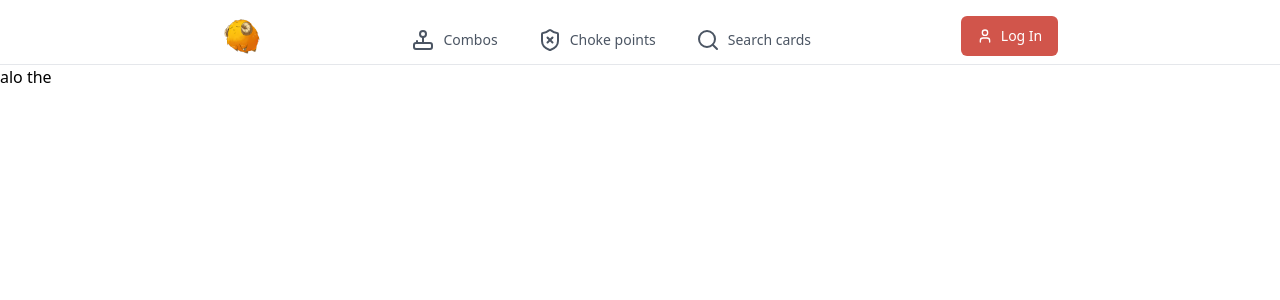
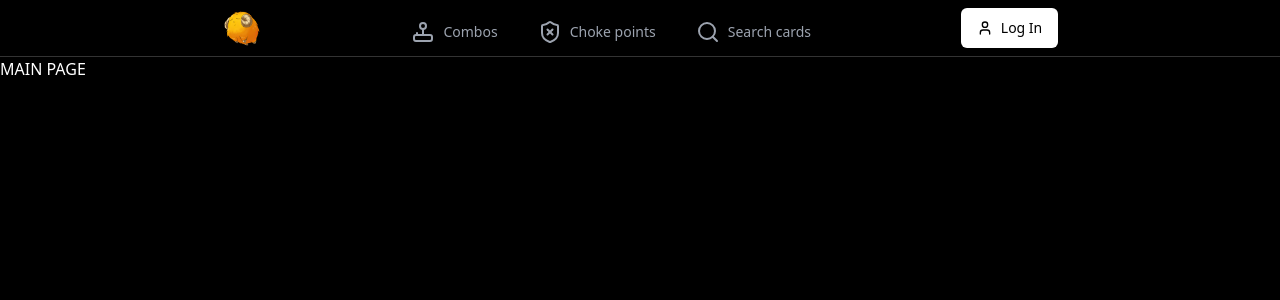
Before and after one commit to FranciscoTurro/scapegoat, a Next.js app: page / in a window 1280 px wide. Shown: the top 300 px of the page. Built offline with nearby package versions, Linux system fonts and the light colour scheme; no server answers.

Commit message:
theme overhaul

```diff
--- a/src/app/_components/Navbar.tsx
+++ b/src/app/_components/Navbar.tsx
@@ -14,8 +14,8 @@ export const Navbar = ({}) => {
   const isSearch = pathname == '/search';
 
   return (
-    <nav className="border-b border-gray-200">
-      <div className="mx-auto w-full flex flex-row justify-evenly container px-20 pt-4">
+    <nav className="border-b border-border">
+      <div className="mx-auto w-full flex flex-row justify-evenly container px-20 pt-2">
         <Link href="/">
           <Image
             priority={true}
@@ -32,14 +32,14 @@ export const Navbar = ({}) => {
           >
             <div
               className={`${
-                isCombos ? 'text-primary' : 'text-gray-600'
-              } font-medium relative text-sm p-2 flex flex-row items-center space-x-2 hover:text-primary rounded-md duration-200 hover:bg-gray-100`}
+                isCombos ? 'text-white' : 'text-gray-400'
+              } font-medium relative text-sm p-2 flex flex-row items-center space-x-2 hover:text-white rounded-md duration-200 hover:bg-accent/30`}
             >
               <Joystick />
               <span>Combos</span>
             </div>
             {isCombos ? (
-              <span className="w-full h-0.5 bg-primary absolute bottom-0 left-0 rounded-full"></span>
+              <span className="w-full h-0.5 bg-white absolute bottom-0 left-0 rounded-full"></span>
             ) : null}
           </Link>
           <Link
@@ -48,14 +48,14 @@ export const Navbar = ({}) => {
           >
             <div
               className={`${
-                isChokePoints ? 'text-primary' : 'text-gray-600'
-              } font-medium  relative text-sm p-2 flex flex-row items-center space-x-2 hover:text-primary rounded-md duration-200 hover:bg-gray-100`}
+                isChokePoints ? 'text-white' : 'text-gray-400'
+              } font-medium relative text-sm p-2 flex flex-row items-center space-x-2 hover:text-white rounded-md duration-200 hover:bg-accent/30`}
             >
               <ShieldX />
               <span>Choke points</span>
             </div>
             {isChokePoints ? (
-              <span className="w-full h-0.5 bg-primary absolute bottom-0 left-0 rounded-full"></span>
+              <span className="w-full h-0.5 bg-white absolute bottom-0 left-0 rounded-full"></span>
             ) : null}
           </Link>
           <Link
@@ -64,14 +64,14 @@ export const Navbar = ({}) => {
           >
             <div
               className={`${
-                isSearch ? 'text-primary' : 'text-gray-600'
-              } font-medium relative text-sm p-2 flex flex-row items-center space-x-2 hover:text-primary rounded-md duration-200 hover:bg-gray-100`}
+                isSearch ? 'text-white' : 'text-gray-400'
+              } font-medium relative text-sm p-2 flex flex-row items-center space-x-2 hover:text-white rounded-md duration-200 hover:bg-accent/30`}
             >
               <Search />
               <span>Search cards</span>
             </div>
             {isSearch ? (
-              <span className="w-full h-0.5 bg-primary absolute bottom-0 left-0 rounded-full"></span>
+              <span className="w-full h-0.5 bg-white absolute bottom-0 left-0 rounded-full"></span>
             ) : null}
           </Link>
         </div>
--- a/src/app/_components/UserButton.tsx
+++ b/src/app/_components/UserButton.tsx
@@ -18,7 +18,7 @@ export const UserButton = () => {
   if (!data || !data.user)
     return (
       <Button
-        className="text-white"
+        className="bg-white hover:bg-white/90 text-black"
         onClick={() => {
           signIn();
         }}
@@ -31,7 +31,7 @@ export const UserButton = () => {
     return (
       <DropdownMenu>
         <DropdownMenuTrigger asChild>
-          <Avatar className="cursor-pointer">
+          <Avatar className="border-white border-2 cursor-pointer">
             <AvatarImage
               src={data.user.image!}
               alt={`${data.user.name}'s picture`}
@@ -39,12 +39,12 @@ export const UserButton = () => {
             <AvatarFallback>PFP</AvatarFallback>
           </Avatar>
         </DropdownMenuTrigger>
-        <DropdownMenuContent className="w-56">
+        <DropdownMenuContent className="bg-black border-border w-56">
           <DropdownMenuLabel>{`${data.user!.name}`}</DropdownMenuLabel>
-          <DropdownMenuSeparator className="bg-gray-200" />
+          <DropdownMenuSeparator className="bg-border" />
           <DropdownMenuItem
             onClick={() => signOut()}
-            className="hover:bg-gray-200 cursor-pointer"
+            className="bg-black cursor-pointer"
           >
             <LogOut className="mr-2 h-4 w-4" />
             <span>Log out</span>
--- a/src/app/choke-points/page.tsx
+++ b/src/app/choke-points/page.tsx
@@ -1,5 +1,5 @@
 const ChokePage = () => {
-  return <div>Choke points</div>;
+  return <div>CHOKE POINTS PAGE</div>;
 };
 
 export default ChokePage;
--- a/src/app/combos/page.tsx
+++ b/src/app/combos/page.tsx
@@ -1,5 +1,5 @@
 const CombosPage = () => {
-  return <div>Combos</div>;
+  return <div>COMBOS PAGE</div>;
 };
 
 export default CombosPage;
--- a/src/app/layout.tsx
+++ b/src/app/layout.tsx
@@ -4,12 +4,18 @@ import { getServerSession } from 'next-auth';
 import SessionProvider from '@/lib/auth/SessionProvider';
 import { authOptions } from '../lib/auth/authOptions';
 import { Navbar } from './_components/Navbar';
+import { Inter } from 'next/font/google';
 
 export const metadata: Metadata = {
   title: 'Scapegoat',
   description: 'A Yu-Gi-Oh! assistant',
   icons: { icon: '/favicon.ico' },
 };
+
+const inter = Inter({
+  subsets: ['latin'],
+  variable: '--font-inter',
+});
 
 const RootLayout = async ({
   children,
@@ -23,7 +29,9 @@ const RootLayout = async ({
       <body>
         <SessionProvider session={session}>
           <Navbar />
-          <main className="flex w-full flex-1 flex-col">{children}</main>
+          <main className={`${inter.variable} flex w-full flex-1 flex-col`}>
+            {children}
+          </main>
         </SessionProvider>
       </body>
     </html>
--- a/src/app/page.tsx
+++ b/src/app/page.tsx
@@ -1,5 +1,5 @@
 const Home = () => {
-  return <div>alo the</div>;
+  return <div>MAIN PAGE</div>;
 };
 
 export default Home;
--- a/src/app/search/layout.tsx
+++ b/src/app/search/layout.tsx
@@ -1,4 +1,4 @@
-import { Searchbar } from '../_components/Searchbar';
+import { Searchbar } from './_components/Searchbar';
 import { getCardsInfo } from '../../data-access/cards';
 
 const SearchLayout = async ({
@@ -9,10 +9,10 @@ const SearchLayout = async ({
   const cards = await getCardsInfo();
 
   return (
-    <div>
+    <>
       <Searchbar cards={cards} />
       {children}
-    </div>
+    </>
   );
 };
 
--- a/src/app/search/page.tsx
+++ b/src/app/search/page.tsx
@@ -1,7 +1,9 @@
 const SearchPage = async () => {
   return (
-    <div>
-      <div>Seach for some cards yue</div>
+    <div className="mx-auto w-full container px-4 lg:px-20 pt-0">
+      <div className="w-full items-center justify-center flex py-16  flex-col space-y-10 bg-background border border-border rounded">
+        <p>todo: put something here</p>
+      </div>
     </div>
   );
 };
--- a/src/styles/globals.css
+++ b/src/styles/globals.css
@@ -3,74 +3,7 @@
 @tailwind utilities;
 
 @layer base {
-  :root {
-    --background: 0 0% 100%;
-    --foreground: 222.2 84% 4.9%;
-
-    --card: 0 0% 100%;
-    --card-foreground: 222.2 84% 4.9%;
-
-    --popover: 0 0% 100%;
-    --popover-foreground: 222.2 84% 4.9%;
-
-    --primary: 222.2 47.4% 11.2%;
-    --primary-foreground: 210 40% 98%;
-
-    --secondary: 210 40% 96.1%;
-    --secondary-foreground: 222.2 47.4% 11.2%;
-
-    --muted: 210 40% 96.1%;
-    --muted-foreground: 215.4 16.3% 46.9%;
-
-    --accent: 210 40% 96.1%;
-    --accent-foreground: 222.2 47.4% 11.2%;
-
-    --destructive: 0 84.2% 60.2%;
-    --destructive-foreground: 210 40% 98%;
-
-    --border: 214.3 31.8% 91.4%;
-    --input: 214.3 31.8% 91.4%;
-    --ring: 222.2 84% 4.9%;
-
-    --radius: 0.5rem;
-  }
-
-  .dark {
-    --background: 222.2 84% 4.9%;
-    --foreground: 210 40% 98%;
-
-    --card: 222.2 84% 4.9%;
-    --card-foreground: 210 40% 98%;
-
-    --popover: 222.2 84% 4.9%;
-    --popover-foreground: 210 40% 98%;
-
-    --primary: 210 40% 98%;
-    --primary-foreground: 222.2 47.4% 11.2%;
-
-    --secondary: 217.2 32.6% 17.5%;
-    --secondary-foreground: 210 40% 98%;
-
-    --muted: 217.2 32.6% 17.5%;
-    --muted-foreground: 215 20.2% 65.1%;
-
-    --accent: 217.2 32.6% 17.5%;
-    --accent-foreground: 210 40% 98%;
-
-    --destructive: 0 62.8% 30.6%;
-    --destructive-foreground: 210 40% 98%;
-
-    --border: 217.2 32.6% 17.5%;
-    --input: 217.2 32.6% 17.5%;
-    --ring: 212.7 26.8% 83.9%;
+  body {
+    @apply bg-background text-white;
   }
 }
-
-@layer base {
-  * {
-    @apply border-border;
-  }
-  body {
-    @apply bg-background text-black;
-  }
-}
--- a/tailwind.config.ts
+++ b/tailwind.config.ts
@@ -1,7 +1,7 @@
 import type { Config } from 'tailwindcss';
 
-const config = {
-  darkMode: ['class'],
+const config: Config = {
+  darkMode: 'class',
   content: [
     './pages/**/*.{ts,tsx}',
     './components/**/*.{ts,tsx}',
@@ -19,44 +19,44 @@ const config = {
     },
     extend: {
       colors: {
-        border: 'hsl(var(--border))',
-        input: 'hsl(var(--input))',
-        ring: 'hsl(var(--ring))',
-        background: 'hsl(var(--background))',
-        foreground: 'hsl(var(--foreground))',
+        background: '#000',
+        foreground: '#fff',
+        ring: '#fff',
+        border: '#333',
+        input: '#111',
         primary: {
           DEFAULT: '#d1554b',
           foreground: '#7a2d39',
         },
         secondary: {
-          DEFAULT: 'hsl(var(--secondary))',
-          foreground: 'hsl(var(--secondary-foreground))',
+          DEFAULT: '#333',
+          foreground: '#ccc',
         },
         destructive: {
-          DEFAULT: 'hsl(var(--destructive))',
-          foreground: 'hsl(var(--destructive-foreground))',
+          DEFAULT: '#7f1d1d',
+          foreground: '#cc6666',
         },
         muted: {
-          DEFAULT: 'hsl(var(--muted))',
-          foreground: 'hsl(var(--muted-foreground))',
+          DEFAULT: '#666',
+          foreground: '#999',
         },
         accent: {
-          DEFAULT: 'hsl(var(--accent))',
-          foreground: 'hsl(var(--accent-foreground))',
+          DEFAULT: '#333',
+          foreground: '#',
         },
         popover: {
-          DEFAULT: 'hsl(var(--popover))',
-          foreground: 'hsl(var(--popover-foreground))',
+          DEFAULT: '#444',
+          foreground: '#ccc',
         },
         card: {
-          DEFAULT: 'hsl(var(--card))',
-          foreground: 'hsl(var(--card-foreground))',
+          DEFAULT: '#555',
+          foreground: '#888',
         },
       },
       borderRadius: {
-        lg: 'var(--radius)',
-        md: 'calc(var(--radius) - 2px)',
-        sm: 'calc(var(--radius) - 4px)',
+        lg: '0.5rem',
+        md: 'calc(0.5rem - 2px)',
+        sm: 'calc(0.5rem - 4px)',
       },
       keyframes: {
         'accordion-down': {
@@ -75,6 +75,6 @@ const config = {
     },
   },
   plugins: [require('tailwindcss-animate')],
-} satisfies Config;
+};
 
 export default config;
```
Also changed, not shown: src/app/search/_components/Searchbar.tsx (renamed from src/app/_components/Searchbar.tsx, +9 -11 lines).
